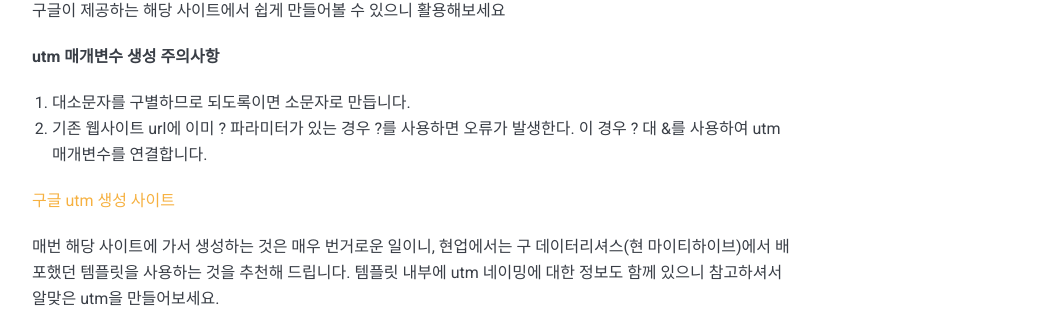
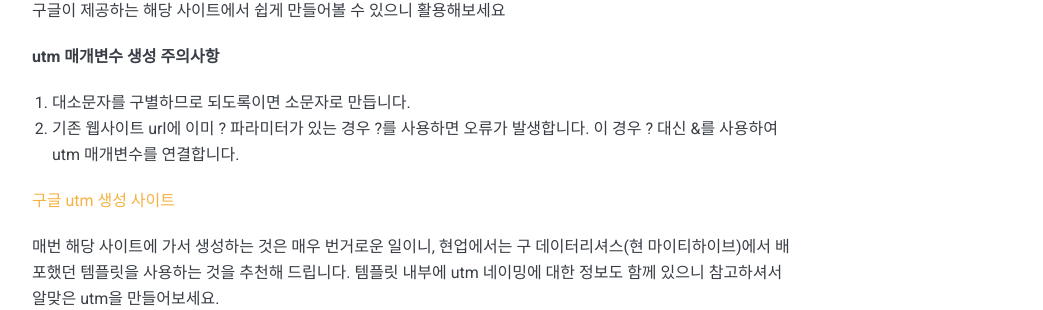
Before and after one commit to heejun-kim/heejun-kim.github.io, a Jekyll site: the page built from _posts/2020-12-06-tracking-utm_content,- utm_term-in-google-analytics-4.md, in a window 1280 px wide and 900 px high, scrolled down 1398 px. Shown: the part 141-451 px from the top of the window, without its empty margins (228-1271 px from the left). Built offline with Jekyll 4.4.1, drawn with Linux system fonts in a browser that asks for light colours; nearby versions of some CDN libraries; comment, search, counter and statistics services are not loaded.

Commit message:
9번째 글 오타 수정

```diff
--- a/_posts/2020-12-06-tracking-utm_content,- utm_term-in-google-analytics-4.md
+++ b/_posts/2020-12-06-tracking-utm_content,- utm_term-in-google-analytics-4.md
@@ -45,7 +45,7 @@ utm 매개변수를 사용하는 것은 쉽습니다. 자신이 추적하고자
 **utm 매개변수 생성 주의사항**
 
 1. 대소문자를 구별하므로 되도록이면 소문자로 만듭니다.
-2. 기존 웹사이트 url에 이미 ? 파라미터가 있는 경우 ?를 사용하면 오류가 발생한다. 이 경우 ? 대 &를 사용하여 utm 매개변수를 연결합니다.
+2. 기존 웹사이트 url에 이미 ? 파라미터가 있는 경우 ?를 사용하면 오류가 발생합니다. 이 경우 ? 대신 &를 사용하여 utm 매개변수를 연결합니다.
 
 [구글 utm 생성 사이트](https://ga-dev-tools.appspot.com/campaign-url-builder/)
 
```
Also changed, not shown: 1 other file.
